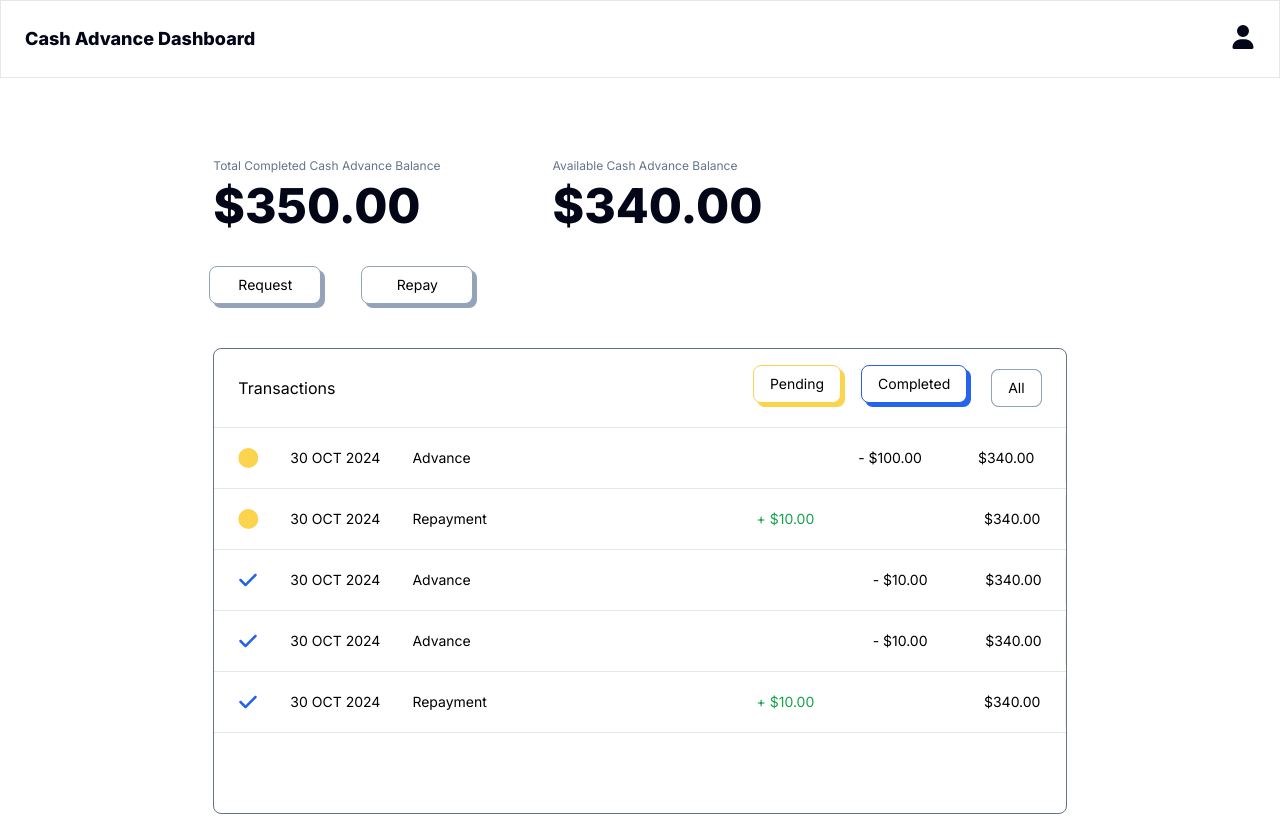
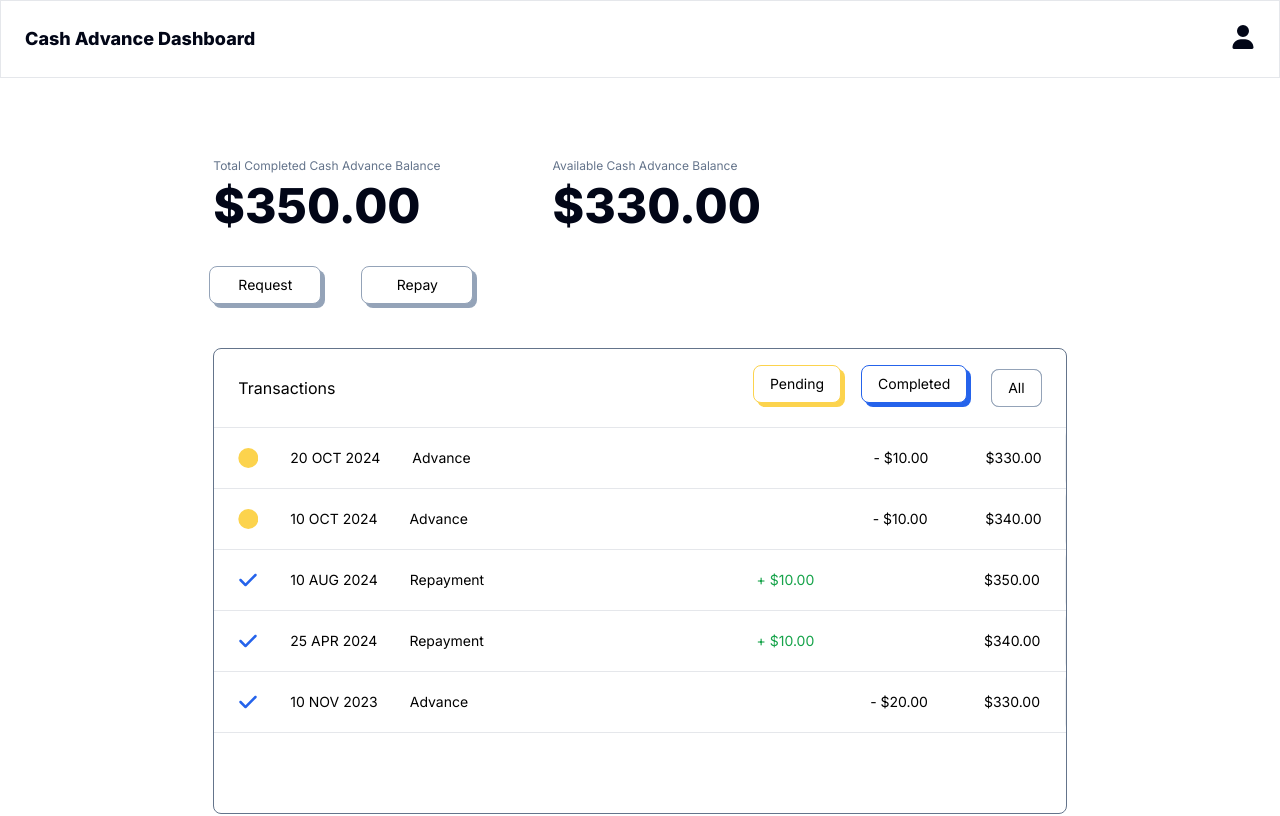
Before and after one commit to RCopJr/first-round-bree-take-home, a Next.js app: page / in a window 1280 px wide. Shown: the top 816 px of the page. Built offline with nearby package versions, Linux system fonts and the light colour scheme.

Commit message:
Update mock data and minor code updates

```diff
--- a/app/page.tsx
+++ b/app/page.tsx
@@ -14,21 +14,21 @@ import { TransactionStatus, TransactionType } from "@/types/enumTypes";
 import { useState } from "react";
 
 const initialState: DashBoardState = {
-  availableBalance: 340,
+  availableBalance: 330,
   transactions: [
     {
       id: 1,
-      date: new Date(),
+      date: new Date(2024, 9, 20),
       type: TransactionType.advance,
-      amount: 100,
-      balance: 340,
+      amount: 10,
+      balance: 330,
       repaymentDate: new Date(),
       status: TransactionStatus.pending,
     },
     {
       id: 2,
-      date: new Date(),
-      type: TransactionType.repayment,
+      date: new Date(2024, 9, 10),
+      type: TransactionType.advance,
       amount: 10,
       balance: 340,
       repaymentDate: new Date(),
@@ -36,17 +36,17 @@ const initialState: DashBoardState = {
     },
     {
       id: 3,
-      date: new Date(),
-      type: TransactionType.advance,
+      date: new Date(2024, 7, 10),
+      type: TransactionType.repayment,
       amount: 10,
-      balance: 340,
+      balance: 350,
       repaymentDate: new Date(),
       status: TransactionStatus.completed,
     },
     {
       id: 4,
-      date: new Date(),
-      type: TransactionType.advance,
+      date: new Date(2024, 3, 25),
+      type: TransactionType.repayment,
       amount: 10,
       balance: 340,
       repaymentDate: new Date(),
@@ -54,10 +54,10 @@ const initialState: DashBoardState = {
     },
     {
       id: 5,
-      date: new Date(),
-      type: TransactionType.repayment,
-      amount: 10,
-      balance: 340,
+      date: new Date(2023, 10, 10),
+      type: TransactionType.advance,
+      amount: 20,
+      balance: 330,
       repaymentDate: new Date(),
       status: TransactionStatus.completed,
     },
@@ -99,11 +99,11 @@ export default function Home() {
   };
 
   return (
-    <div className="min-h-screen flex flex-col justify-between">
+    <div className="flex min-h-screen flex-col justify-between">
       <div>
         <Header />
-        <main className="w-5/6 md:w-3/4 xl:w-2/3 2xl:w-1/2 flex flex-col items-center gap-10 my-20 mx-auto">
-          <div className="w-full flex justify-center sm:justify-start sm:gap-28">
+        <main className="mx-auto my-20 flex w-5/6 flex-col items-center gap-10 md:w-3/4 xl:w-2/3 2xl:w-1/2">
+          <div className="flex w-full justify-center sm:justify-start sm:gap-28">
             <span className="hidden sm:inline-block">
               <BalanceAmount
                 balanceType="Total Completed Cash Advance Balance"
@@ -115,7 +115,7 @@ export default function Home() {
               balance={dashboardState.availableBalance}
             />
           </div>
-          <div className="w-full flex justify-center sm:justify-start gap-5 sm:gap-10">
+          <div className="flex w-full justify-center gap-5 sm:justify-start sm:gap-10">
             <Button
               handleClick={() =>
                 setModalState({
--- a/components/AdvanceModal.tsx
+++ b/components/AdvanceModal.tsx
@@ -37,7 +37,10 @@ const AdvanceModal = ({
         className={`flex w-5/6 max-w-lg transform flex-col justify-between gap-12 rounded-lg bg-white p-6 shadow-lg transition-transform duration-300 ease-in-out motion-reduce:transition-none sm:w-full ${isOpen ? "scale-100" : "scale-0"}`}
       >
         <div className="flex items-center justify-between">
-          <h1 className="text-sm text-slate-500">Request a Cash Advance</h1>
+          <h1 className="text-sm text-slate-500">
+            {modalType == TransactionType.repayment ? "Repay" : "Request"} a
+            Cash Advance
+          </h1>
           <Button
             text="Back"
             handleClick={() => {
--- a/components/Transaction.tsx
+++ b/components/Transaction.tsx
@@ -11,12 +11,9 @@ const Transaction = ({
   return (
     <li className="group relative flex items-center justify-between gap-3 overflow-hidden border-b px-6 py-5 text-sm sm:gap-5">
       <div className="flex gap-5 md:gap-8">
+        {status === TransactionStatus.pending && (
           <svg
-          className={
-            status === TransactionStatus.pending
-              ? "size-5 text-amber-300"
-              : "hidden"
-          }
+            className="size-5 text-amber-300"
             fill="currentColor"
             xmlns="http://www.w3.org/2000/svg"
             viewBox="0 0 496 512"
@@ -24,12 +21,11 @@ const Transaction = ({
             {/* <!--!Font Awesome Free 6.6.0 by @fontawesome - https://fontawesome.com License - https://fontawesome.com/license/free Copyright 2024 Fonticons, Inc.--> */}
             <path d="M256 512A256 256 0 1 0 256 0a256 256 0 1 0 0 512z" />
           </svg>
+        )}
+
+        {status === TransactionStatus.completed && (
           <svg
-          className={
-            status === TransactionStatus.completed
-              ? "size-5 text-blue-600"
-              : "hidden"
-          }
+            className="size-5 text-blue-600"
             fill="currentColor"
             xmlns="http://www.w3.org/2000/svg"
             viewBox="0 0 448 512"
@@ -37,6 +33,8 @@ const Transaction = ({
             {/* <!--!Font Awesome Free 6.6.0 by @fontawesome - https://fontawesome.com License - https://fontawesome.com/license/free Copyright 2024 Fonticons, Inc.--> */}
             <path d="M438.6 105.4c12.5 12.5 12.5 32.8 0 45.3l-256 256c-12.5 12.5-32.8 12.5-45.3 0l-128-128c-12.5-12.5-12.5-32.8 0-45.3s32.8-12.5 45.3 0L160 338.7 393.4 105.4c12.5-12.5 32.8-12.5 45.3 0z" />
           </svg>
+        )}
+
         <span>{formatDate(date)}</span>
         <span className="hidden sm:inline-block">{type}</span>
       </div>
--- a/components/TransactionList.tsx
+++ b/components/TransactionList.tsx
@@ -24,7 +24,7 @@ const TransactionList = ({
         return true;
       }
     });
-  }, [filter, transactions, numberOfViewableTransactions]);
+  }, [filter, transactions]);
 
   const handleClickSeeMore = () => {
     setNumberOfViewableTransactions(
```
Lines whose indentation alone changed are shown as unchanged.
